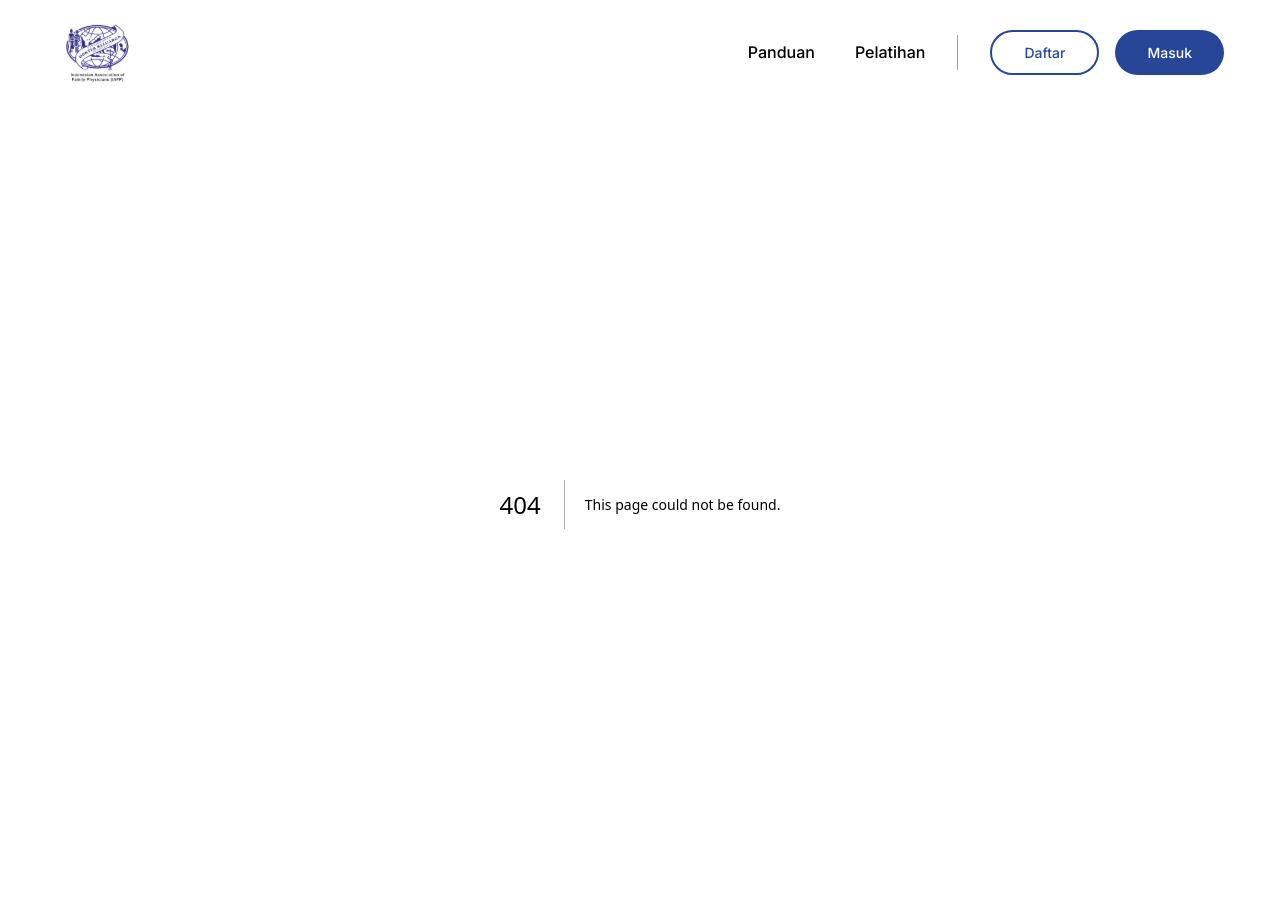
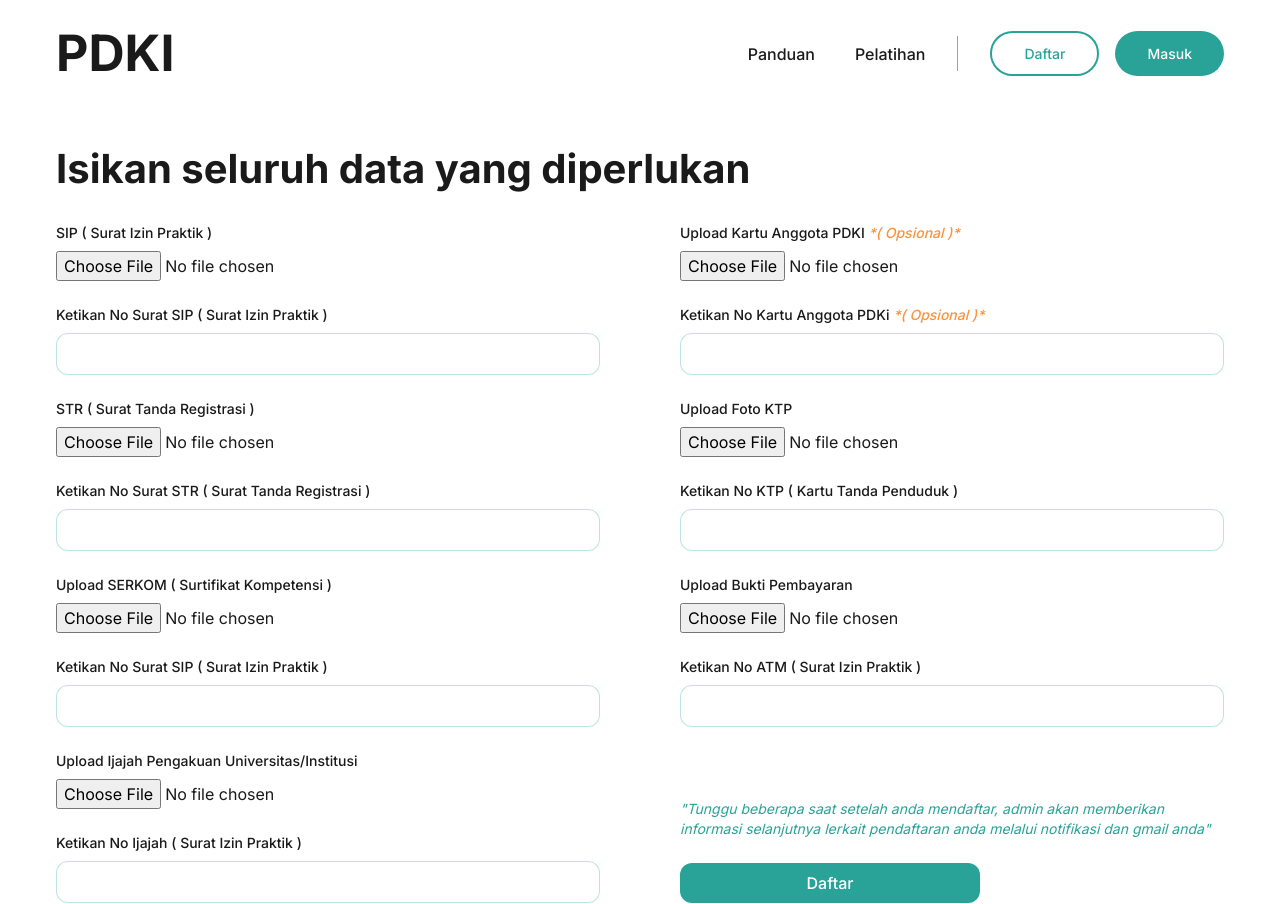
Before and after one commit to adenkesuma/L2KB-LMS, a Next.js app: page /courses/register in a window 1280 px wide. Before the commit this address had no page. Built offline with nearby package versions, Linux system fonts and the light colour scheme.

Commit message:
`feat:` add pendaftaran pelatihan form

```diff
--- a/app/pelatihan/[slug]/page.tsx
+++ b/app/courses/[slug]/page.tsx
@@ -2,6 +2,7 @@ import Image from 'next/image'
 import { FC } from 'react'
 
 import DummyImage from '@/public/assets/dummy.png'
+import Link from 'next/link'
 
 const PelatihanDetail: FC = () => {
   return (
@@ -52,9 +53,9 @@ const PelatihanDetail: FC = () => {
             </ul>
           </div>
 
-          <button className="mt-6 text-center text-white font-medium w-full p-2 rounded-xl bg-cyan">
+          <Link href="/courses/register" className="mt-6 text-center text-white font-medium w-full p-2 rounded-xl bg-cyan">
             Daftar Sekarang
-          </button>
+          </Link>
         </div>
       </div>
 
@@ -82,6 +83,36 @@ const PelatihanDetail: FC = () => {
           </li>
           <li className='font-regular text-sm text-gray-600'>
             F. Menandatangani surat pernyataan bersedia menjadi tim penguji jabatan fungsional kesehatan
+          </li>
+        </ul>
+      </div>
+
+      {/* kompetensi */}
+      <div className="w-[68%] mt-10">
+        <h2 className="font-semibold text-gray-800 text-[24px]">
+          Kompetensi
+        </h2>
+        <ul className='flex flex-col gap-3 mt-4'>
+          <li className='font-regular text-sm text-gray-600'>
+            1. Identifikasi risiko
+          </li>
+          <li className='font-regular text-sm text-gray-600'>
+            2. Pemeriksaan fisik bayi baru lahir
+          </li>
+          <li className='font-regular text-sm text-gray-600'>
+            3. Penilaian kesehatan untuk bayi yang baru lahir
+          </li>
+          <li className='font-regular text-sm text-gray-600'>
+            4. Pengukuran skrining seperti uji tes pendengaran dan penglihatan
+          </li>
+          <li className='font-regular text-sm text-gray-600'>
+            5. Perawatan bayi baru lahir
+          </li>
+          <li className='font-regular text-sm text-gray-600'>
+            6. Komunikasi dan Konseling dengan ibu dan keluarga tentang hasil skrining bayi
+          </li>
+          <li className='font-regular text-sm text-gray-600'>
+            7. Kolaborasi dengan tim kesehatan lainya
           </li>
         </ul>
       </div>
--- a/app/pelatihan/page.tsx
+++ b/app/courses/page.tsx
@@ -1,7 +1,7 @@
 import Card from '@/components/card'
 import React from 'react'
 
-const Pelatihan = () => {
+const Courses = () => {
   return (
     <main>
         {/* header title pelatihan */}
@@ -11,7 +11,7 @@ const Pelatihan = () => {
             <input
                 type="text"
                 placeholder="Cari Pelatihan..."
-                className='mt-4 border border-slate-400 py-2 px-4 rounded-3xl w-[40%] outline-[#29A398]'
+                className='mt-4 border border-opacity-cyan py-2 px-4 rounded-3xl w-[40%] outline-[#29A398]'
             />
         </div>
 
@@ -25,4 +25,4 @@ const Pelatihan = () => {
   )
 }
 
-export default Pelatihan
+export default Courses
--- /dev/null
+++ b/app/courses/register/page.tsx
@@ -0,0 +1,95 @@
+import React from 'react'
+
+const Register = () => {
+  return (
+    <main className='mt-8'>
+        <h1 className='font-bold text-[40px]'>Isikan seluruh data yang diperlukan</h1>
+
+        <div className='grid grid-cols-2 gap-20 mt-6'>
+            <div className='flex flex-col gap-6'>
+                {/* SIP */}
+                <div className='flex flex-col gap-2'>
+                    <label className='font-medium text-sm'>SIP {"( Surat Izin Praktik )"}</label>
+                    <input type="file" />
+                </div>
+                <div className='flex flex-col gap-2'>
+                    <label className='font-medium text-sm'>Ketikan No Surat SIP {"( Surat Izin Praktik )"}</label>
+                    <input type="text" className="border rounded-xl p-2 border-opacity-cyan" />
+                </div>
+
+                {/* STR */}
+                <div className='flex flex-col gap-2'>
+                    <label className='font-medium text-sm'>STR {"( Surat Tanda Registrasi )"}</label>
+                    <input type="file" />
+                </div>
+                <div className='flex flex-col gap-2'>
+                    <label className='font-medium text-sm'>Ketikan No Surat STR {"( Surat Tanda Registrasi )"}</label>
+                    <input type="text" className="border rounded-xl p-2 border-opacity-cyan" />
+                </div>
+
+                {/* SERKOM */}
+                <div className='flex flex-col gap-2'>
+                    <label className='font-medium text-sm'>Upload SERKOM {"( Surtifikat Kompetensi )"}</label>
+                    <input type="file" />
+                </div>
+                <div className='flex flex-col gap-2'>
+                    <label className='font-medium text-sm'>Ketikan No Surat SIP {"( Surat Izin Praktik )"}</label>
+                    <input type="text" className="border rounded-xl p-2 border-opacity-cyan" />
+                </div>
+
+                {/* Ijajah Pengakuan */}
+                <div className='flex flex-col gap-2'>
+                    <label className='font-medium text-sm'>Upload Ijajah Pengakuan Universitas/Institusi</label>
+                    <input type="file" />
+                </div>
+                <div className='flex flex-col gap-2'>
+                    <label className='font-medium text-sm'>Ketikan No Ijajah {"( Surat Izin Praktik )"}</label>
+                    <input type="text" className="border rounded-xl p-2 border-opacity-cyan" />
+                </div>
+            </div>
+            <div className='flex flex-col gap-6'>
+
+                {/* Kartu Anggota PDKI (opsional) */}
+                <div className='flex flex-col gap-2'>
+                    <label className='font-medium text-sm'>Upload Kartu Anggota PDKI <span className='text-end italic text-orange-400'>{"*( Opsional )*"}</span></label>
+                    <input type="file" />
+                </div>
+                <div className='flex flex-col gap-2'>
+                    <label className='font-medium text-sm'>Ketikan No Kartu Anggota PDKi <span className='text-end italic text-orange-400'>{"*( Opsional )*"}</span></label>
+                    <input type="text" className="border rounded-xl p-2 border-opacity-cyan" />
+                </div>
+
+                {/* KTP */}
+                <div className='flex flex-col gap-2'>
+                    <label className='font-medium text-sm'>Upload Foto KTP</label>
+                    <input type="file" />
+                </div>
+                <div className='flex flex-col gap-2'>
+                    <label className='font-medium text-sm'>Ketikan No KTP {"( Kartu Tanda Penduduk )"}</label>
+                    <input type="text" className="border rounded-xl p-2 border-opacity-cyan" />
+                </div>
+
+                {/* Bukti pembayaran */}
+                <div className='flex flex-col gap-2'>
+                    <label className='font-medium text-sm'>Upload Bukti Pembayaran</label>
+                    <input type="file" />
+                </div>
+                <div className='flex flex-col gap-2'>
+                    <label className='font-medium text-sm'>Ketikan No ATM  {"( Surat Izin Praktik )"}</label>
+                    <input type="text" className="border rounded-xl p-2 border-opacity-cyan" />
+                </div>
+
+                {/* button daftar */}
+                <div className='flex flex-col gap-4 mt-12'>
+                    <p className='text-sm italic text-cyan'>{` "Tunggu beberapa saat setelah anda mendaftar, admin akan memberikan informasi selanjutnya lerkait pendaftaran anda melalui notifikasi dan gmail anda" `}</p>
+                    <button className="text-center w-[300px] text-white font-medium mt-2 p-2 rounded-xl bg-cyan">
+                        Daftar
+                    </button>
+                </div>
+            </div>
+        </div>
+    </main>
+  )
+}
+
+export default Register
--- a/components/card.tsx
+++ b/components/card.tsx
@@ -33,7 +33,7 @@ const Card: FC = () => {
             </div>
 
             {/* button detail */}
-            <Link href='/pelatihan/detail' className="text-center text-white font-medium mt-2 w-full p-2 rounded-xl bg-cyan">
+            <Link href='/courses/detail' className="text-center text-white font-medium mt-2 w-full p-2 rounded-xl bg-cyan">
                 Detail
             </Link>
         </div>
--- a/components/navbar.tsx
+++ b/components/navbar.tsx
@@ -11,19 +11,15 @@ const Navbar: FC = () => {
         <nav className="py-4">
             <div className="flex justify-between items-center">
                 <Link href="/">
-                    <Image
-                        className="w-[80px] md:w-[80px]"
-                        src={PDKI}
-                        alt="logo WONCA (world family doctors caring for people 'ASIA FACIFIC')"
-                    />
+                    <span className="font-bold text-[50px]">PDKI</span>
                 </Link>
                 <div className="flex justify-center items-center gap-8">
                     <ul className="flex justify-center items-center gap-10">
                         <li>
-                            <a href="/panduan" className="hover:text-[#274698] font-medium">Panduan</a>
+                            <a href="/guide" className="hover:text-[#29A398] font-medium">Panduan</a>
                         </li>
                         <li>
-                            <a href="/pelatihan" className="hover:text-[#274698] font-medium">Pelatihan</a>
+                            <a href="/courses" className="hover:text-[#29A398] font-medium">Pelatihan</a>
                         </li>
                     </ul>
 
@@ -32,10 +28,10 @@ const Navbar: FC = () => {
 
                     {/* button signin and signup */}
                     <div className="flex justify-center gap-4 items-center">
-                        <button className="bg-white px-6 py-[4px] border-2 border-[#274698] duration-75 text-[#274698] md:py-[10px] md:px-8 rounded-3xl font-medium text-[12px] md:text-[14px]">
+                        <button className="bg-white px-6 py-[4px] border-2 border-[#29A398] duration-75 text-[#29A398] md:py-[10px] md:px-8 rounded-3xl font-medium text-[12px] md:text-[14px]">
                             Daftar
                         </button>
-                        <button className="bg-[#274698] px-6 py-[5px] duration-75 text-white md:py-[12px] md:px-8 rounded-3xl font-medium text-[12px] md:text-[14px]">
+                        <button className="bg-[#29A398] px-6 py-[5px] duration-75 text-white md:py-[12px] md:px-8 rounded-3xl font-medium text-[12px] md:text-[14px]">
                             Masuk
                         </button>
                     </div>
```
